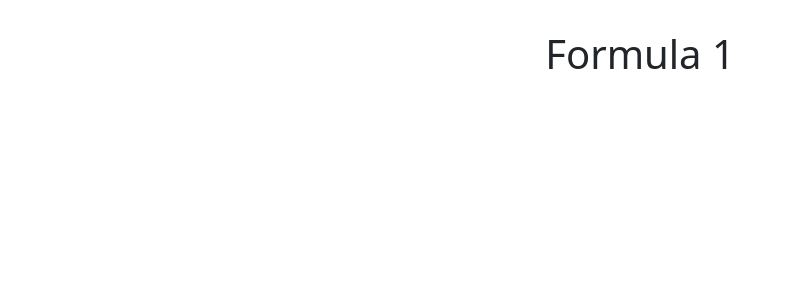
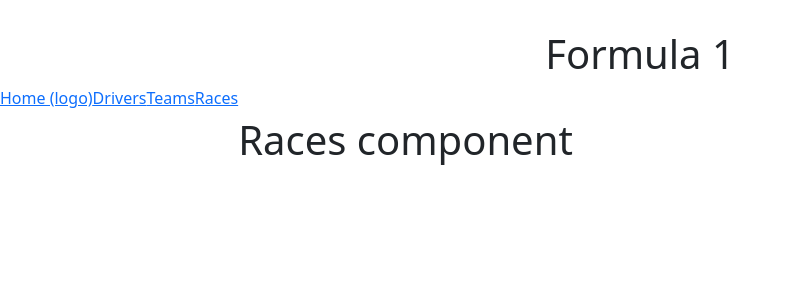
Before and after one commit to it-drafter/formula1, a React app: page /races in a window 1280 px wide. Shown: the top 300 px of the page, without its empty margins (0-790 px from the left). Built offline with nearby package versions, Linux system fonts and the light colour scheme.

Commit message:
navigacija sa rutama

```diff
--- a/package.json
+++ b/package.json
@@ -33,7 +33,7 @@
     "@mui/material": "^5.13.1",
     "bootstrap": "^5.2.3",
     "react-bootstrap": "^2.7.2",
-    "react-router-dom": "^6.10.0",
+    "react-router-dom": "^6.11.2",
     "react-spinners": "^0.13.8"
   }
 }
--- a/src/App.js
+++ b/src/App.js
@@ -1,9 +1,11 @@
 import React from 'react';
+import NavBar from './components/NavBar';
 
 const App = () => {
     return(
         <>
             <h1>Formula 1</h1>
+            <NavBar />
         </>
     );
 }
--- /dev/null
+++ b/src/components/NavBar.js
@@ -0,0 +1,30 @@
+import React from "react";
+import { BrowserRouter as Router, Link, Routes, Route } from "react-router-dom";
+import Drivers from "./Drivers";
+import Races from "./Races";
+import Teams from "./Teams";
+import Home from "./Home"
+
+
+export default function NavBar() {
+    return (
+        <div>
+            <Router>
+                <nav className="NavBar">
+
+                    <Link to="/" >Home (logo)</Link>
+                    <Link to="/drivers" >Drivers</Link>
+                    <Link to="/teams">Teams</Link>
+                    <Link to="/races">Races</Link>
+                    <Routes>
+                        <Route path="/" element={<Home />}/>
+                        <Route path="/drivers" element={<Drivers />}/>
+                        <Route path="/teams" element={<Teams />}/>
+                        <Route path="/races" element={<Races />}/>
+
+                    </Routes>
+                </nav>
+            </Router>
+        </div>
+    )
+}
--- a/src/css/styles.css
+++ b/src/css/styles.css
@@ -0,0 +1,3 @@
+.NavBar{
+    display: flex;
+}
```
Also changed, not shown: 1 other file (tests, documents, lock files or other folders).
